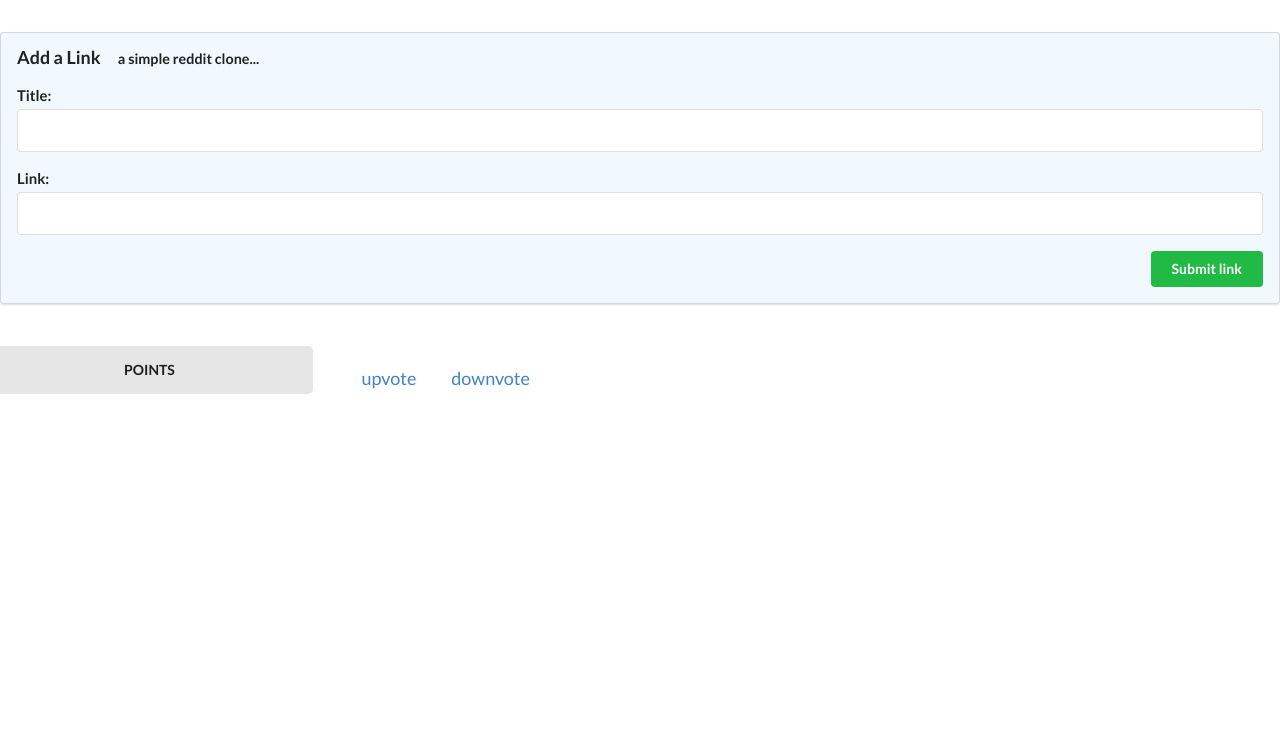
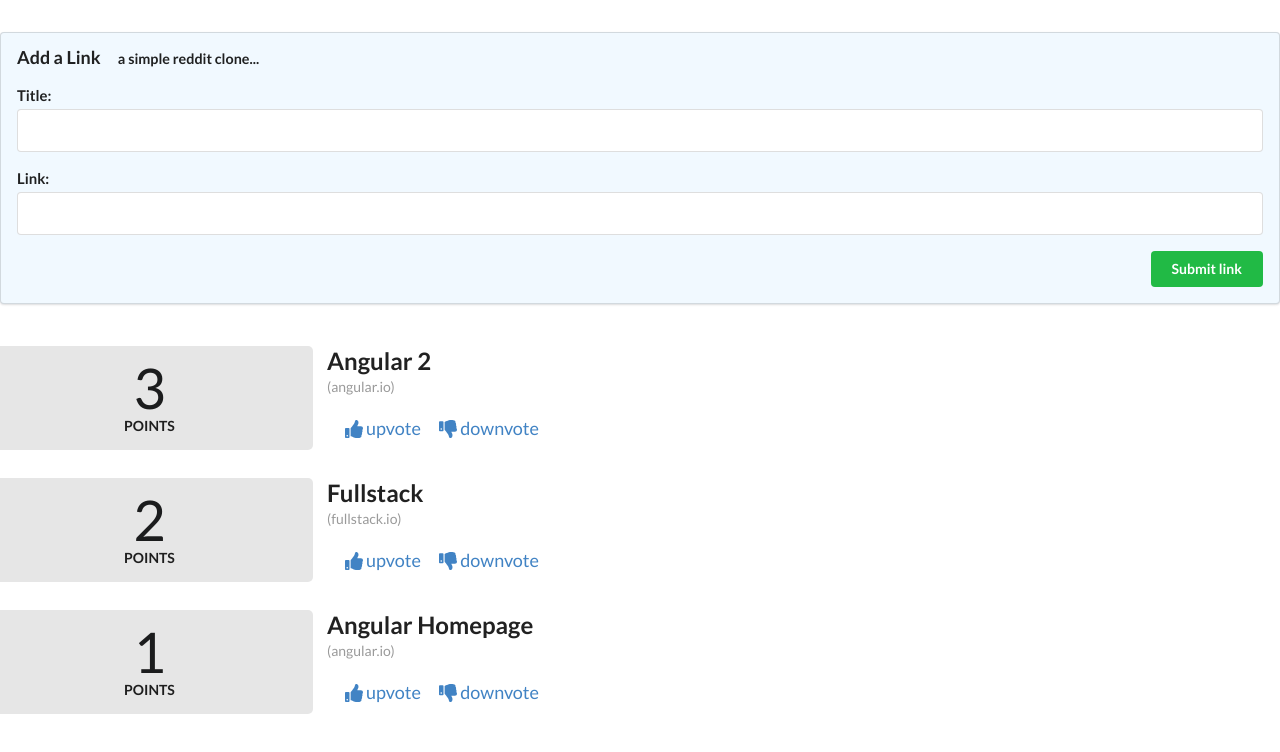
Before and after one commit to vinaykannambadi/angular-simple-reddit-clone, an Angular app: page / in a window 1280 px wide. Shown: the top 752 px of the page. Built offline with nearby package versions, Linux system fonts and the light colour scheme.

Commit message:
6 files modified

```diff
--- a/src/app/app.component.html
+++ b/src/app/app.component.html
@@ -18,8 +18,11 @@
 
 </form>
 
+<!-- start adding here -->
 <div class="ui grid posts">
-  <app-article>
-
+  <app-article
+  *ngFor="let article of sortedArticles()"
+  [article]="article">
   </app-article>
 </div>
+<!-- end adding here -->
--- a/src/app/app.component.ts
+++ b/src/app/app.component.ts
@@ -1,4 +1,6 @@
 import { Component } from '@angular/core';
+
+import { Article } from './article/article.model';
 
 @Component({
   selector: 'my-app',
@@ -6,8 +8,24 @@
   styleUrls: [ './app.component.css' ]
 })
 export class AppComponent  {
- addArticle(title: HTMLInputElement, link: HTMLInputElement): boolean {
- console.log(`Adding article title: ${title.value} and link: ${link.value}`);
- return false;
+  articles: Article[]; // <-- component property
+
+ constructor() {
+  this.articles = [
+    new Article('Angular 2', 'http://angular.io', 3),
+    new Article('Fullstack', 'http://fullstack.io', 2),
+    new Article('Angular Homepage', 'http://angular.io', 1),
+  ];
+ }
+  addArticle(title: HTMLInputElement, link: HTMLInputElement): boolean {
+    console.log(`Adding article title: ${title.value} and link: ${link.value}`);
+    this.articles.push(new Article(title.value,link.value, 0));
+    title.value = '';
+    link.value = '';
+    return false;
+  }
+
+  sortedArticles(): Article[] {
+    return this.articles.sort((a: Article, b: Article) => b.votes - a.votes);
+  }
 }
-}
--- a/src/app/app.module.ts
+++ b/src/app/app.module.ts
@@ -6,9 +6,11 @@
 import { HelloComponent } from './hello.component';
 import { ArticleComponent } from './article/article.component';
 
+import { FontAwesomeModule } from '@fortawesome/angular-fontawesome';
+
 
 @NgModule({
-  imports:      [ BrowserModule, FormsModule ],
+  imports:      [ BrowserModule, FormsModule, FontAwesomeModule ],
   declarations: [ AppComponent, HelloComponent, ArticleComponent ],
   bootstrap:    [ AppComponent ]
 })
--- a/src/app/article/article.component.html
+++ b/src/app/article/article.component.html
@@ -1,7 +1,7 @@
 <div class="four wide column center aligned votes">
   <div class="ui statistic">
     <div class="value">
-    {{ articles.votes }}
+    {{ article.votes }}
     </div>
     <div class="label">
     Points
@@ -10,18 +10,19 @@
  </div>
 <div class="twelve wide column">
   <a class="ui large header" href="{{ link }}">
-  {{ articles.title }}
+  {{ article.title }}
   </a>
+  <div class="meta">({{ domain() }})</div>
   <ul class="ui big horizontal list voters">
     <li class="item">
       <a href (click)="voteUp()">
-        <i class="fas fa-arrow-up"></i>
+        <fa-icon [icon]="faThumbsUp" ></fa-icon>
         upvote
       </a>
     </li>
     <li class="item">
       <a href (click)="voteDown()">
-        <i class="fas fa-arrow-up"></i>
+        <fa-icon [icon]="faThumbsDown" ></fa-icon>
         downvote
       </a>
     </li>
--- a/src/app/article/article.component.ts
+++ b/src/app/article/article.component.ts
@@ -1,4 +1,5 @@
-import { Component, OnInit, HostBinding } from '@angular/core';
+import { Component, OnInit, HostBinding, Input } from '@angular/core';
+import { faCoffee, faThumbsUp, faThumbsDown } from '@fortawesome/free-solid-svg-icons';
 
 import {Article} from './article.model';
 
@@ -10,26 +11,33 @@
 })
 export class ArticleComponent implements OnInit {
 @HostBinding('attr.class') cssClass= 'row';
-article: Article;
-  constructor() {
-    this.articles = [
-    new Article('Angular 2','http://angular.io',10),
-    new Article('Fullstack', 'http://fullstack.io', 2),
-    new Article('Angular Homepage', 'http://angular.io', 1)
-    ]
-  }
+@Input() article: Article;
+faThumbsUp = faThumbsUp
+faThumbsDown =  faThumbsDown
+  constructor() { }
 
   ngOnInit() {
   }
 
-  voteUp(){
+  voteUp(): boolean{
     this.article.voteUp();
     return false;
   }
 
-  voteDown(){
+  voteDown(): boolean{
     this.article.voteDown();
     return false;
   }
 
+  domain(): string {
+    try {
+    // e.g. http://foo.com/path/to/bar
+    const domainAndPath: string = this.article.link.split('//')[1];
+    // e.g. foo.com/path/to/bar
+    return domainAndPath.split('/')[0];
+    } catch (err) {
+    return null;
+    }
+ }
+
 }
```
Also changed, not shown: package.json (+49 -46 lines).
